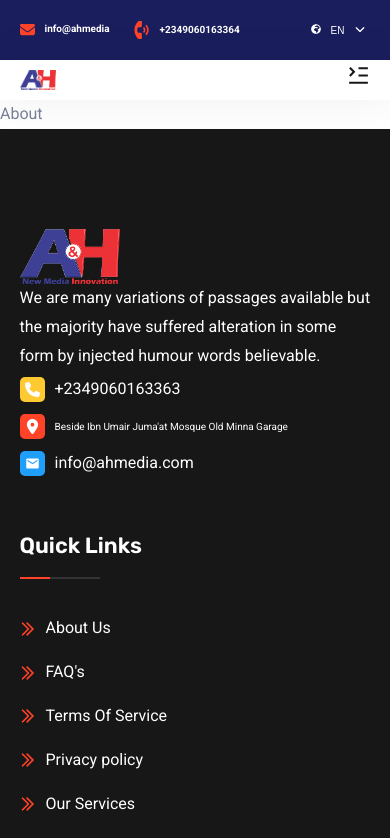
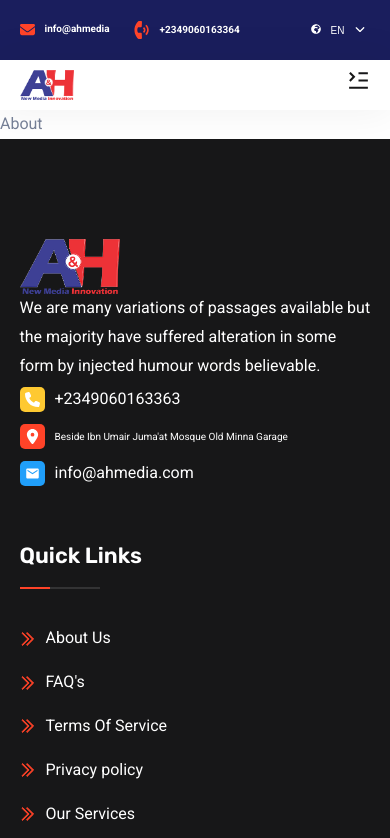
Before and after one commit to Aminu-Musa/AH-New-Innovation-Media-Website, a React (Vite) app: page /about in a window 390 px wide. Shown: the top 838 px of the page. Built offline with nearby package versions, Linux system fonts and the light colour scheme; a web font is replaced by a local one.

Commit message:
Header on Mobile Fixed Adjusted

```diff
--- a/src/mediaQuery.css
+++ b/src/mediaQuery.css
@@ -97,7 +97,7 @@
   .main-header {
     padding: 10px 0;
     .container {
-      height: 20px;
+      height: 30px;
     }
   }
   .lang-button {
```
